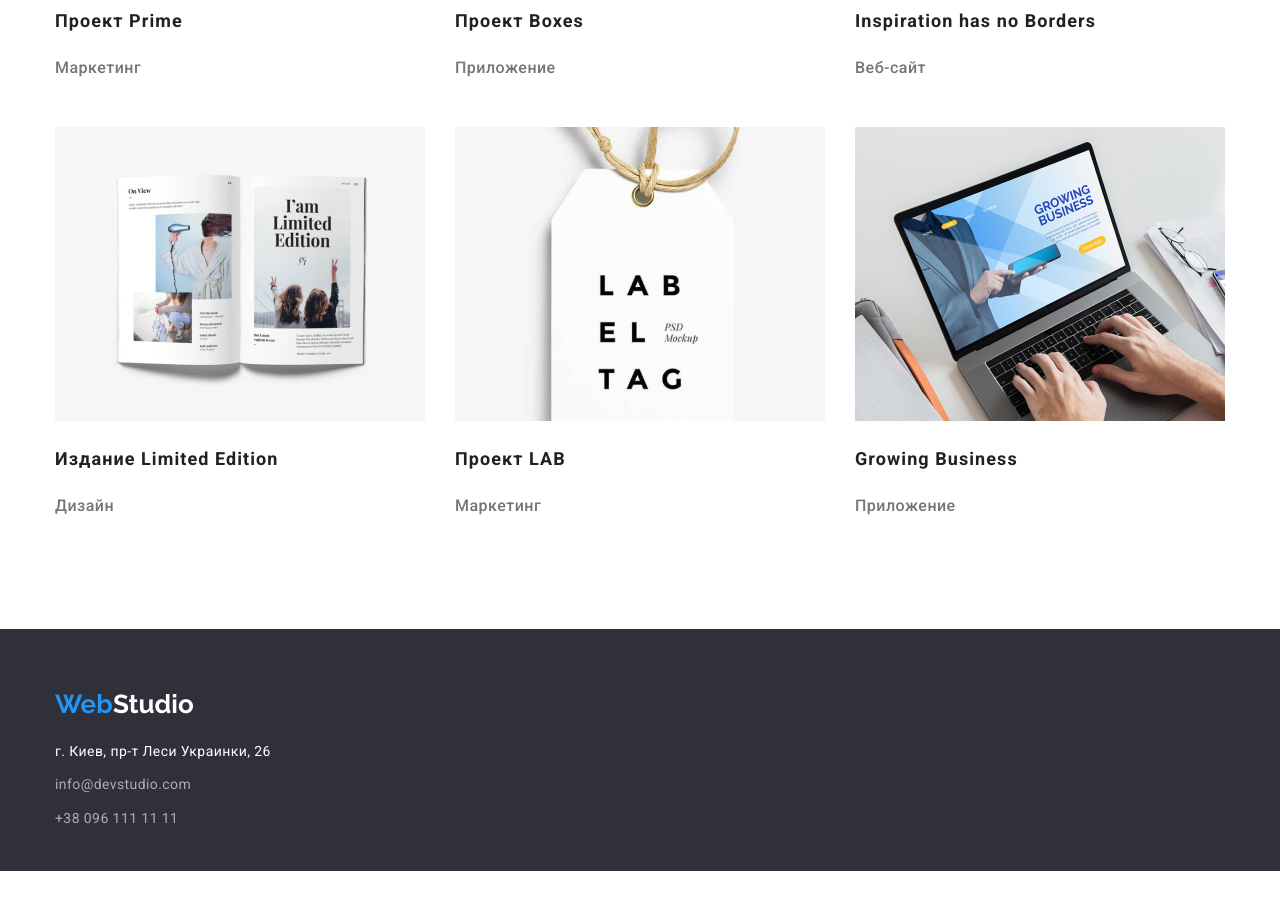
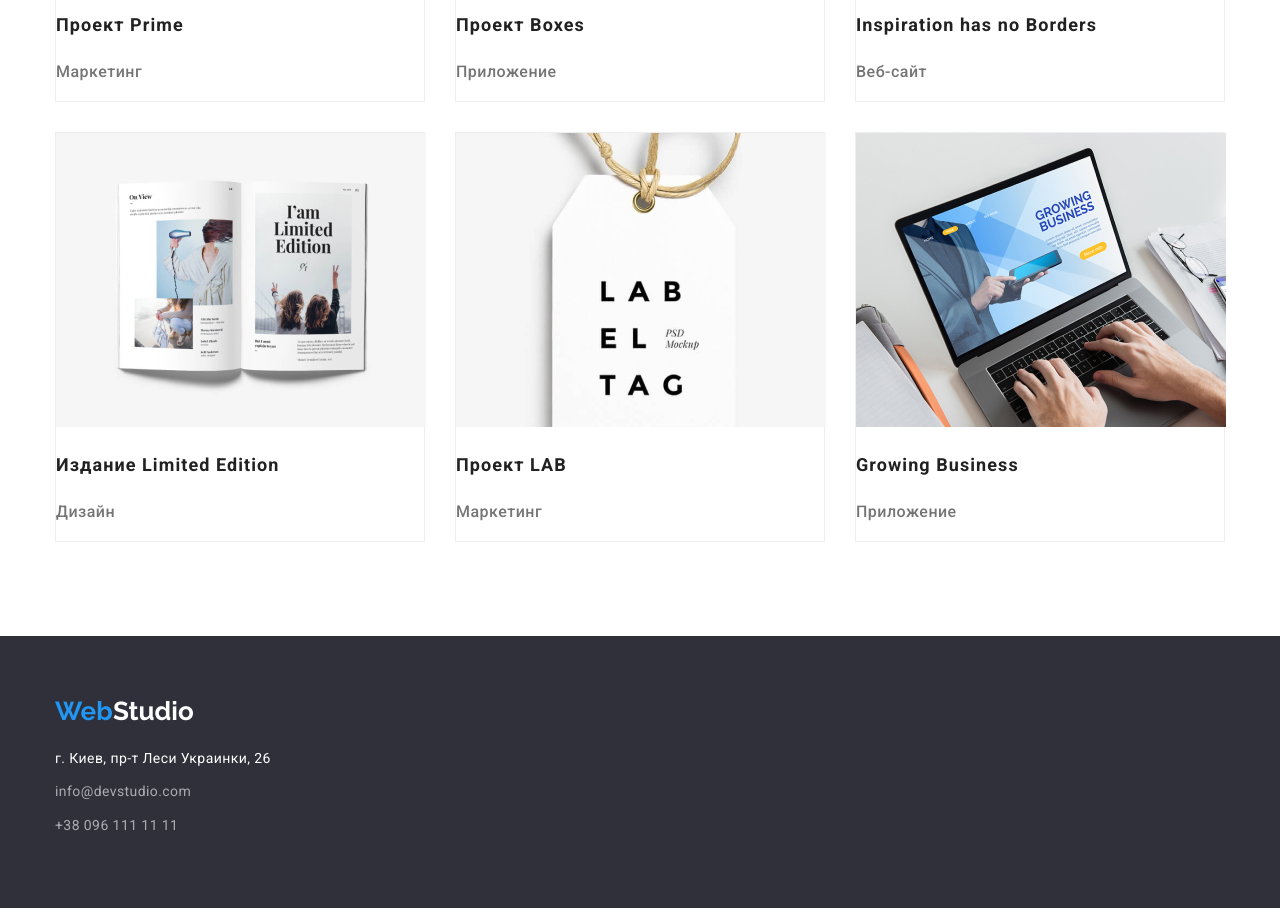
Before and after one commit to Inna-Misko/goit-markup-hw-03, a plain HTML site: page portfolio.html in a window 1280 px wide. Shown: the part 1013-1921 px from the top of the page. Before the commit the page ends 1884 px from the top, so only its background shows below. Drawn offline with nearby package versions, Linux system fonts and the light colour scheme.

Commit message:
правки по дз

```diff
--- a/css-portfolio/portfolio.css
+++ b/css-portfolio/portfolio.css
@@ -43,6 +43,9 @@ a {
 }
 
 /* page-header */
+.page-header {
+  border-bottom: 1px solid #ececec;
+}
 
 .main-header {
   display: flex;
@@ -79,7 +82,6 @@ a {
 
 .logo-footer {
   display: inline-block;
-  margin-top: 60px;
   margin-bottom: 20px;
 
   font-family: "Raleway", sans-serif;
@@ -145,6 +147,11 @@ a {
 }
 
 /* filter */
+.filter {
+  padding-bottom: 50px;
+  padding-top: 94px;
+}
+
 .filter-box {
   display: flex;
   justify-content: center;
@@ -152,8 +159,6 @@ a {
 
 .filter-item {
   margin-right: 8px;
-  margin-bottom: 50px;
-  padding-top: 94px;
 }
 
 .filter-item:last-child {
@@ -185,6 +190,11 @@ a {
 .hiden {
   display: none;
 }
+
+.portfolio {
+  padding-bottom: 94px;
+}
+
 .flex-container {
   display: flex;
   flex-wrap: wrap;
@@ -200,6 +210,8 @@ a {
   width: 370px;
   margin-right: 30px;
   margin-bottom: 30px;
+
+  border: 1px solid #eeeeee;
 }
 
 .portfolio-list > .item:nth-child(3n) {
@@ -207,7 +219,7 @@ a {
 }
 
 .portfolio-list > .item:nth-last-child(-1n + 3) {
-  margin-bottom: 94px;
+  margin-bottom: 0px;
 }
 
 .portfolio-list .title {
@@ -232,6 +244,8 @@ a {
 /* Footer */
 .footer {
   background-color: var(--bg-footer-color);
+  padding-bottom: 60px;
+  padding-top: 60px;
 }
 
 .footer-box {
@@ -253,7 +267,7 @@ a {
 }
 
 .footer-list:last-child {
-  padding-bottom: 30px;
+  margin-bottom: 0px;
 }
 
 .footer .adress_link {
--- a/css/style.css
+++ b/css/style.css
@@ -81,7 +81,6 @@ a {
 
 .logo-footer {
   display: inline-block;
-  margin-top: 60px;
   margin-bottom: 20px;
 
   font-family: "Raleway", sans-serif;
@@ -148,11 +147,12 @@ a {
 .hero {
   background-color: var(--bg-footer-color);
   color: var(--white);
+  padding-top: 200px;
+  padding-bottom: 200px;
 }
 
 .hero .hero-title {
   margin: 0px;
-  padding-top: 200px;
   margin-bottom: 40px;
 
   font-weight: 900;
@@ -180,14 +180,15 @@ a {
   text-align: center;
   margin-left: auto;
   margin-right: auto;
-  padding-bottom: 200px;
 }
 
 /* Edge Преимущества */
+.edge {
+  padding-top: 94px;
+  padding-bottom: 94px;
+}
 .edge-list {
   justify-content: space-between;
-  padding-top: 94px;
-  margin-bottom: 94px;
 }
 
 .edge-item:not(:last-child) {
@@ -222,8 +223,11 @@ a {
 }
 
 /* Works */
+.work {
+  padding-bottom: 94px;
+}
 
-.work .work-title {
+.work-title {
   margin: 0px;
   margin-bottom: 50px;
 
@@ -238,7 +242,6 @@ a {
 .work-list {
   padding-right: 0px;
   padding-left: 0px;
-  padding-bottom: 94px;
 }
 
 .work-item {
@@ -251,6 +254,11 @@ a {
 }
 
 /* Stuff */
+.staff {
+  padding-top: 94px;
+  padding-bottom: 94px;
+}
+
 .staff-list {
   flex-wrap: wrap;
 }
@@ -269,7 +277,6 @@ a {
 .staff .staff-title {
   margin: 0px;
   margin-bottom: 50px;
-  padding-top: 94px;
 
   color: var(--dark-color);
   font-weight: 700;
@@ -282,7 +289,6 @@ a {
 .staff-item {
   width: calc((100% - 30px * 3) / 4);
   margin-right: 30px;
-  padding-bottom: 94px;
 }
 
 .staff-item:last-child {
@@ -301,6 +307,8 @@ a {
 /* Footer */
 .footer {
   background-color: var(--bg-footer-color);
+  padding-top: 60px;
+  padding-bottom: 60px;
 }
 
 .footer-box {
@@ -322,7 +330,7 @@ a {
 }
 
 .footer-list:last-child {
-  padding-bottom: 30px;
+  margin-bottom: 0px;
 }
 
 .footer .adress_link {
```
